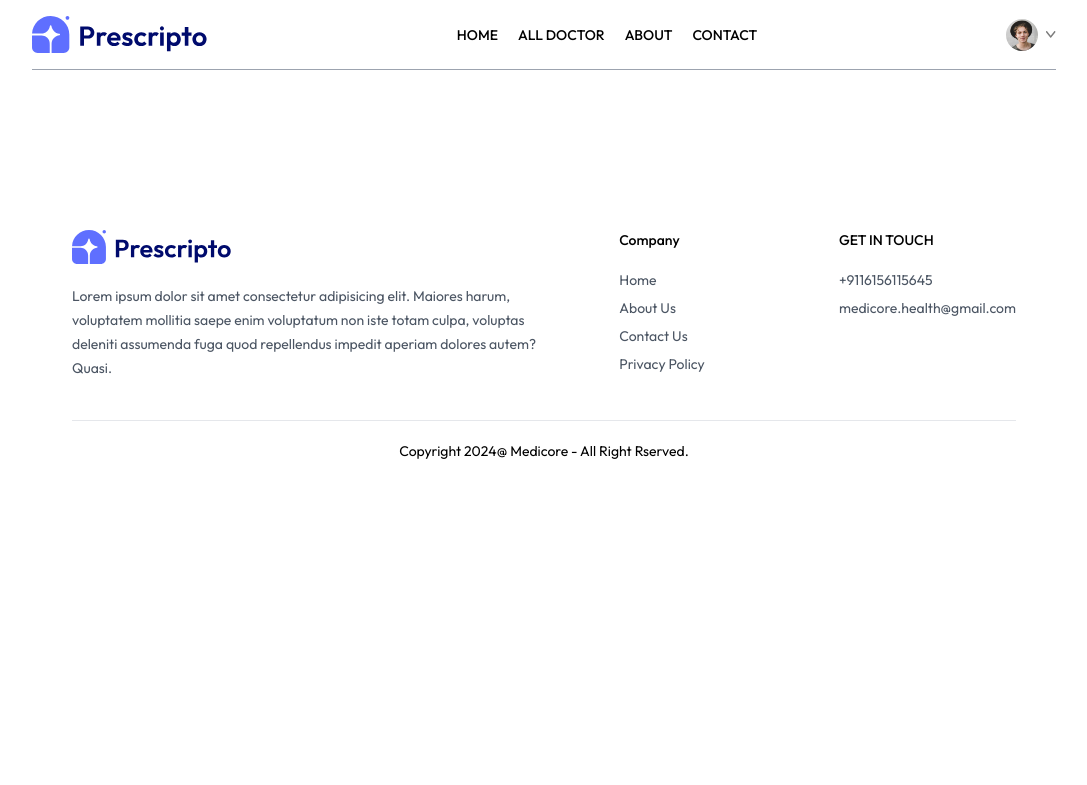
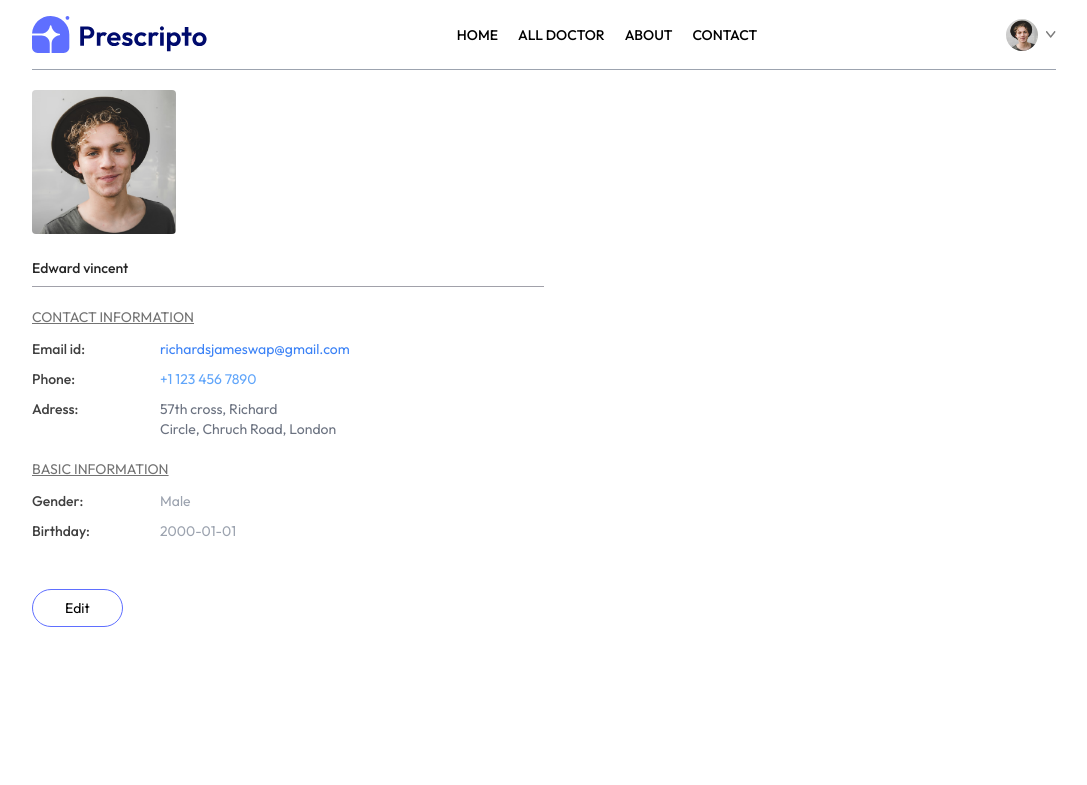
Before and after one commit to adi0422/MEDICORE, a React (Vite) app in the folder Frontend/: page /my-profile in a window 1280 px wide. Shown: the top 785 px of the page, without its empty margins (96-1183 px from the left). Built offline with nearby package versions, Linux system fonts and the light colour scheme.

Commit message:
Designing profile page

```diff
--- a/Frontend/src/pages/MyProfile.jsx
+++ b/Frontend/src/pages/MyProfile.jsx
@@ -1,11 +1,126 @@
-import React from 'react'
+import React, { useState } from "react";
+import { assets } from "../assets/assets";
 
 const MyProfile = () => {
+  const [userData, setUserData] = useState({
+    name: "Edward vincent",
+    Image: assets.profile_pic,
+    email: "richardsjameswap@gmail.com",
+    phone: "+1 123 456 7890",
+    address: {
+      line1: "57th cross, Richard",
+      line2: "Circle, Chruch Road, London",
+    },
+    gender: "Male",
+    dob: "2000-01-01",
+  });
+
+  const [isEdit, setIsEdit] = useState(false);
   return (
-    <div>
+    <div className='max-w-lg flex flex-col gap-2 text-sm'>
+      <img className='w-36 rounded' src={userData.Image} alt="" />
+      {isEdit ? (
+        <input
+        className='bg-gray-50 text-3x1 font-medium max-w-60 mt-4'
+          type="text"
+          value={userData.name}
+          onChange={(e) =>
+            setUserData((prev) => ({ ...prev, name: e.target.value }))
+          }
+        />
+      ) : (
+        <p className='font-medium text-3x1 text-neutral-800 mt-4'>{userData.name}</p>
+      )}
+      <hr className='bg-zinc-400 h-[1px] border-none' />
+      <div>
+        <p className='text-neutral-500 underline mt-3'>CONTACT INFORMATION</p>
+        <div className='grid grid-cols-[1fr_3fr] gap-y-2.5 mt-3 text-neutral-700'>
+          <p className='font-medium'>Email id:</p>
+          <p className='text-blue-500'>{userData.email}</p>
+          <p className='font-medium'>Phone:</p>
+          {isEdit ? (
+            <input
+              className='bg-gray-100 max-w-52'
+              type="text"
+              value={userData.phone}
+              onChange={(e) =>
+                setUserData((prev) => ({ ...prev, phone: e.target.value }))
+              }
+            />
+          ) : (
+            <p className='text-blue-400'>{userData.phone}</p>
+          )}
+          <p className='font-medium'>Adress:</p>
+          {isEdit ? (
+            <p>
+              <input
+                className='bg-gray-50'
+                onChange={(e) =>
+                  setUserData((prev) => ({
+                    ...prev,
+                    address: { ...prev, line1: e.target.value },
+                  }))
+                }
+                value={userData.address.line1}
+                type="text"
+              />
+              <br />
+              <input
+                className='bg-gray-50'
+                onChange={(e) =>
+                  setUserData((prev) => ({
+                    ...prev,
+                    address: { ...prev, line2: e.target.value },
+                  }))
+                }
+                value={userData.address.line2}
+                type="text"
+              />
+            </p>
+          ) : (
+            <p className='text-gray-500'>
+              {userData.address.line1}
+              <br />
+              {userData.address.line2}
+            </p>
+          )}
+        </div>
+      </div>
+      <div>
+        <p className='text-neutral-500 underline mt-3'>BASIC INFORMATION</p>
+        <div className='grid grid-cols-[1fr_3fr] gap-y-2.5 mt-3 text-neutral-700'>
+          <p className='font-medium'>Gender:</p>
+          {isEdit ? (
+            <select
+              className='max-w-20 bg-gray-100'
+              onChange={(e) =>
+                setUserData((prev) => ({ ...prev, gender: e.target.value }))
+              }
+              value={userData.gender}
+            >
+              <option value="MALE">Male</option>
+              <option value="Female">Female</option>
+            </select>
+          ) : (
+            <p className='text-gray-400'>{userData.gender}</p>
+          )}
+          <p className='font-medium'>Birthday:</p>
+          {
+            isEdit
+              ? <input className='max-w-28 bg-gray-100' type="date" onChange={(e) =>setUserData((prev) => ({ ...prev, dob: e.target.value })) } value={userData.dob} />
+              : <p className='text-gray-400'>{userData.dob}</p>
+          }
+        </div>
+      </div>
+      <div className='mt-10'>
+        {
+          isEdit
+          ? <button className='border border-primary px-8 py-2 rounded-full' onClick={()=>setIsEdit(false)}>Save Information</button>
+          : <button className='border border-primary px-8 py-2 rounded-full' onClick={()=>setIsEdit(true )}>Edit</button>
+        }
+      </div>
+    </div>
+  );
+};
 
-    </div>
-  )
-}
-
-export default MyProfile
+export default MyProfile;
```
